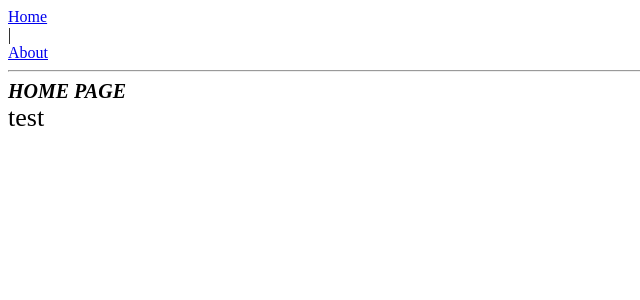
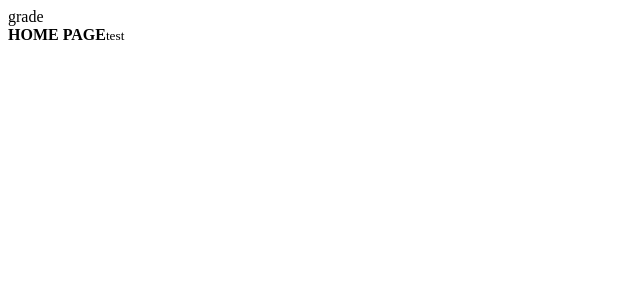
Before and after one commit to iRim/rim.lv, a Vue app: page / in a window 1280 px wide. Shown: the top 300 px of the page, without its empty margins (0-640 px from the left). Built offline with nearby package versions, Linux system fonts and the light colour scheme; the HTML template or start-up script is replaced by a standard one.

Commit message:
add scss

```diff
--- a/src/App.vue
+++ b/src/App.vue
@@ -1,15 +1,18 @@
 <template>
-  <div id="nav">
-    <router-link to="/">Home</router-link> |
-    <router-link to="/about">About</router-link>
-  </div>
-  <hr />
+  <Header />
+
   <router-view />
 </template>
 
 <script>
-export default {};
+import Header from "./components/Header.vue";
+
+export default {
+  components: {
+    Header,
+  },
+};
 </script>
 
-<style>
+<style lang="scss" scoped>
 </style>
--- /dev/null
+++ b/src/components/Header.vue
@@ -0,0 +1,12 @@
+<template>
+  <header>
+    <span class="material-icons-outlined"> grade </span>
+  </header>
+</template>
+
+<script>
+export default {};
+</script>
+
+<style>
+</style>
--- a/src/pages/About.vue
+++ b/src/pages/About.vue
@@ -1,8 +1,6 @@
 <template>
-  <div>
-    ABOUT PAGE
-    <img src="@/static/logo.png" alt="" />
-  </div>
+  ABOUT PAGE
+  <img src="@/static/logo.png" alt="" />
 </template>
 
 <script>
--- a/src/pages/Home.vue
+++ b/src/pages/Home.vue
@@ -1,8 +1,6 @@
 <template>
-  <div>
-    <b>HOME PAGE</b>
-    <small>test</small>
-  </div>
+  <b>HOME PAGE</b>
+  <small>test</small>
 </template>
 
 <script>
@@ -10,18 +8,4 @@ export default {};
 </script>
 
 <style lang="scss">
-div {
-  > b {
-    font-size: 20px;
-    font-weight: bold;
-    font-style: italic;
-  }
-  > small {
-    font-size: 26px;
-  }
-
-  * {
-    display: block;
-  }
-}
 </style>
--- /dev/null
+++ b/src/scss/_fonts.scss
@@ -0,0 +1,2 @@
+@import url("https://fonts.googleapis.com/css2?family=Ubuntu:wght@300;400;700&display=swap");
+@import url("https://fonts.googleapis.com/icon?family=Material+Icons");
--- /dev/null
+++ b/src/scss/_variables.scss
@@ -0,0 +1,14 @@
+:root {
+  --bg: #111;
+  --color: #ff851b;
+
+  --font: "Ubuntu", sans-serif;
+  --icon: "Material Icons";
+
+  --int-1: 1rem;
+  --int-1-5: 1.5rem;
+
+  --header-font-size: 1.2rem;
+  --header-height: 10vh;
+  --header-padding: 0 var(--int-1-5);
+}
--- /dev/null
+++ b/src/scss/components/_header.scss
@@ -0,0 +1,11 @@
+header {
+  display: flex;
+
+  width: 100%;
+  height: var(--header-height);
+
+  font-size: var(--header-font-size);
+
+  align-items: center;
+  justify-content: space-between;
+}
--- /dev/null
+++ b/src/scss/components/index.scss
@@ -0,0 +1 @@
+@import "header";
--- /dev/null
+++ b/src/scss/index.scss
@@ -0,0 +1,31 @@
+@import "fonts", "variables", "components/";
+
+* {
+  box-sizing: border-box;
+  padding: 0;
+  margin: 0;
+  font-family: var(--font);
+}
+
+html {
+  scroll-behavior: smooth;
+  background-color: var(--bg);
+  color: var(--color);
+}
+
+a,
+a:hover,
+a:focus {
+  color: var(--color);
+  text-decoration: none;
+  text-decoration-skip-ink: auto;
+}
+
+#app {
+  max-width: 1024px;
+  margin: auto;
+}
+
+[class^="material-icons"] {
+  font-family: var(--icon);
+}
--- a/src/static/index.html
+++ b/src/static/index.html
@@ -2,9 +2,10 @@
 <html lang="en">
   <head>
     <meta charset="UTF-8" />
+    <meta name="viewport" content="width=device-width, initial-scale=1.0" />
     <link rel="icon" href="favicon.ico" />
-    <meta name="viewport" content="width=device-width, initial-scale=1.0" />
-    <title>Ihor Rusenko - Full-stack web development</title>
+    <link rel="stylesheet" href="../scss/index.scss" />
+    <title>Ihor Rusenko - Full-stack WEB development</title>
   </head>
   <body>
     <div id="app"></div>
```
